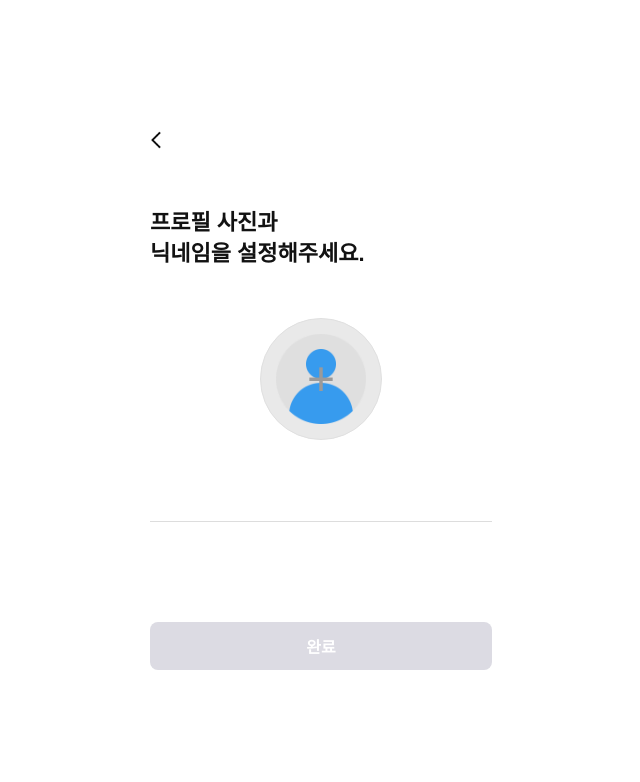
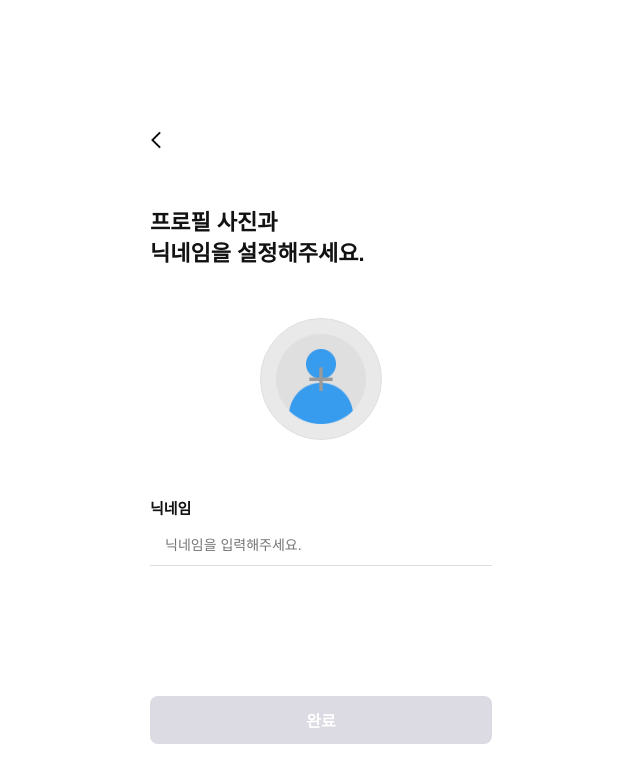
Before and after one commit to 100-hours-a-week/joody_React, a React (Vite) app: page /signup/step2 in a window 1280 px wide. Shown: the top 782 px of the page, without its empty margins (319-959 px from the left). Built offline with nearby package versions, Linux system fonts and the light colour scheme.

Commit message:
fix: 닉네임 입력 로직 수정

```diff
--- a/src/components/Signup/Step2/SignupFormStep2.jsx
+++ b/src/components/Signup/Step2/SignupFormStep2.jsx
@@ -1,6 +1,7 @@
 import AvatarUpload from "./AvatarUpload";
 import TextInput from "../../common/inputs/TextInput";
 import ConfirmButton from "./ConfirmButton";
+import InputHelper from "../../common/inputs/InputHelper";
 import { SignupTitle } from "../../../styles/signup/signupLayout";
 import useSignupStep2 from "../../../hooks/useSignupStep2";
 
@@ -31,11 +32,16 @@ function SignupFormStep2() {
       />
 
       <TextInput
-        {...nickname.bind}
-        helper={helperNickname || nickname.error}
+        label="닉네임"
+        id="nickname"
+        name="nickname"
+        placeholder="닉네임을 입력해주세요."
+        value={nickname}
         onChange={onNicknameChange}
         onBlur={onNicknameBlur}
+        helper={helperNickname}
       />
+      <InputHelper message={helperNickname} />
 
       <ConfirmButton
         disabled={!isConfirmActive || isLoading}
```
